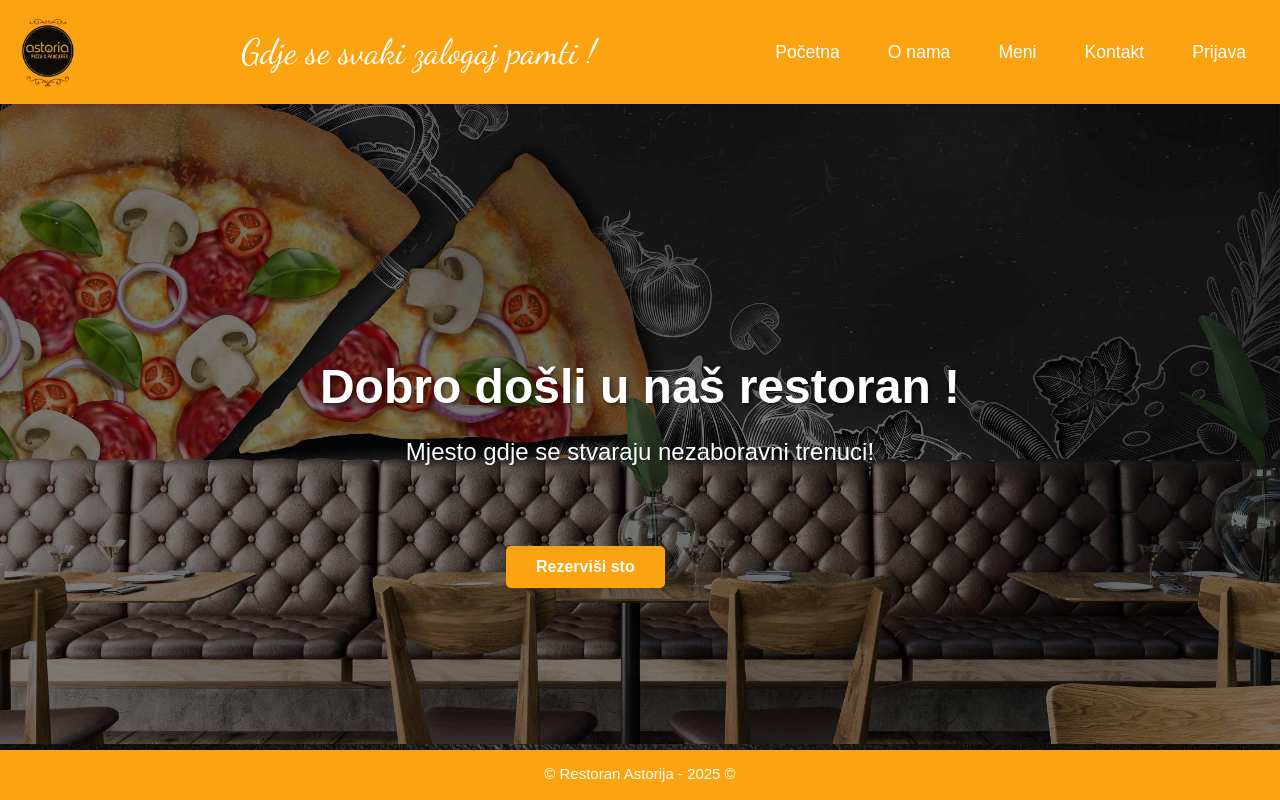
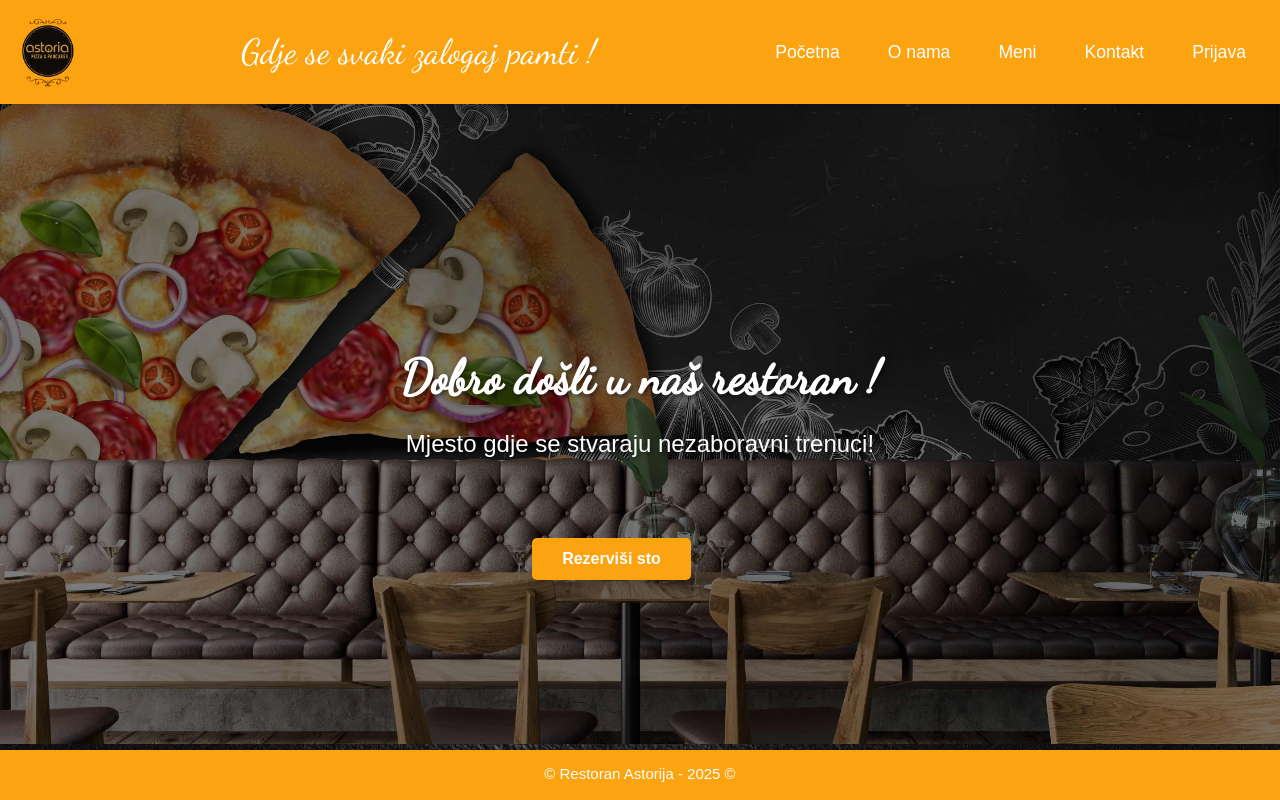
Before and after one commit to kemalbeganovic24/Restoran-Astoria, a React (Create React App) app: page / in a window 1280 px wide. Built offline with nearby package versions, Linux system fonts and the light colour scheme.

Commit message:
Update Home.js

```diff
--- a/src/pages/Home.js
+++ b/src/pages/Home.js
@@ -30,7 +30,7 @@ function Home() {
         <>
             <div className="hero-image">
                 <div className="hero-text">
-                    <h1 className="pisani-tekst">Dobro došli u naš restoran !</h1>
+                    <h1 className="pisani-tekst-home">Dobro došli u naš restoran !</h1>
                     <p >Mjesto gdje se stvaraju nezaboravni trenuci!</p>
                     <Link to="/rezervacija" className="reservation-btn">
                         Rezerviši sto
```
